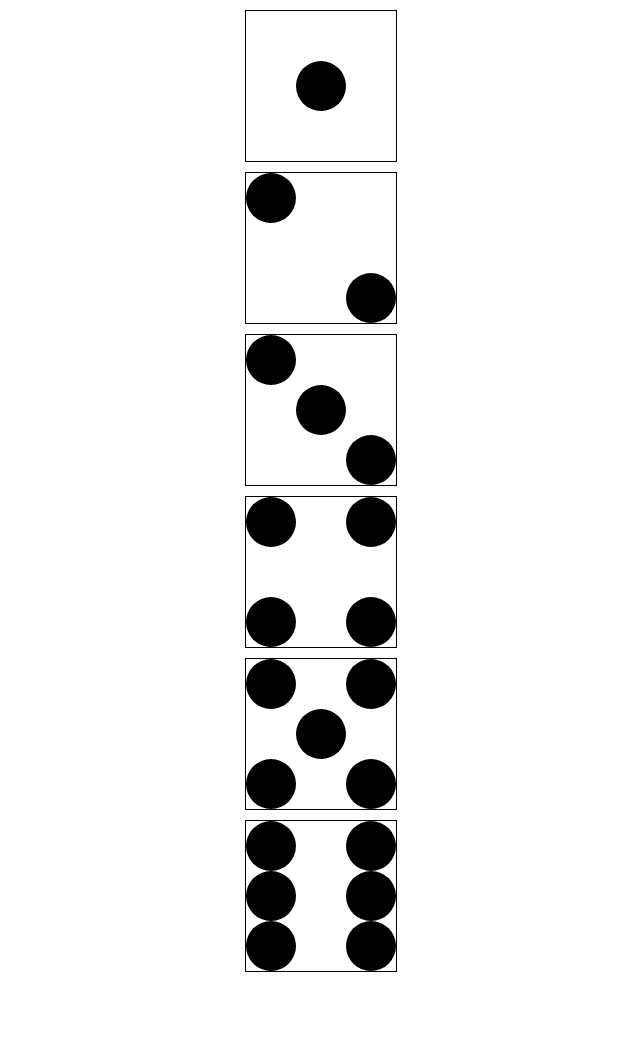
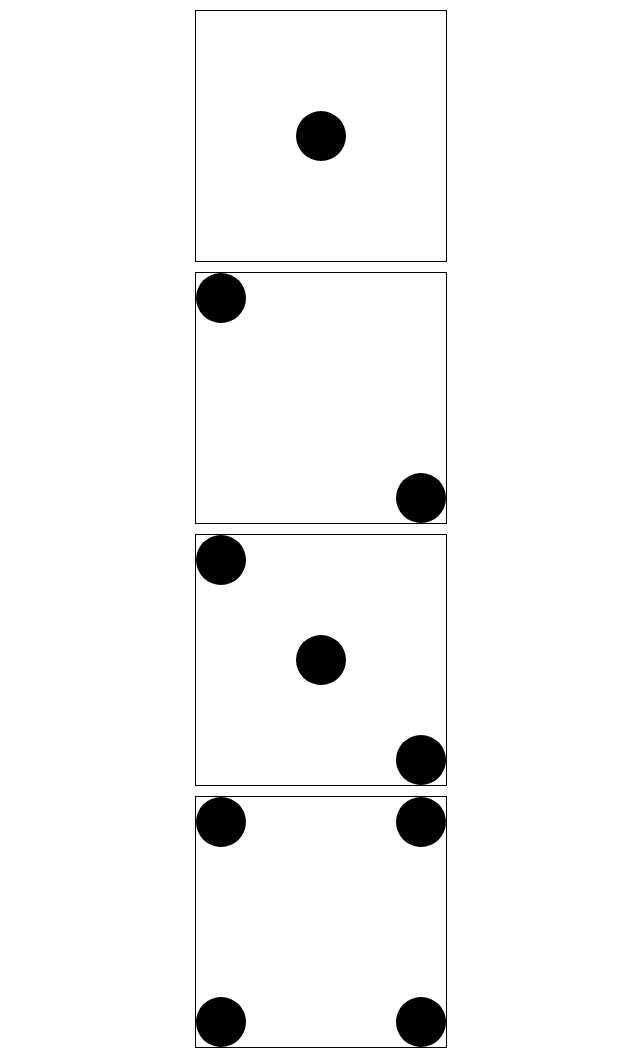
Before and after one commit to geekwise-juston-miller/dice, a plain HTML site: page index.html in a window 1280 px wide. Shown: the top 1051 px of the page, without its empty margins (319-959 px from the left). Before the commit the page ends 972 px from the top, so only its background shows below. Drawn offline with Linux system fonts and the light colour scheme.

Commit message:
update 2:33pm

```diff
--- a/css/style.css
+++ b/css/style.css
@@ -10,8 +10,8 @@ div{
 
     margin: 0 auto;
     padding: 0;
-    width: 15rem;
-    height: 15rem;
+    width: 25rem;
+    height: 25rem;
     border: .05rem solid #000000;
     margin-top: 1rem;
 }
@@ -41,6 +41,7 @@ div{
     background-color: #000000;
     display: block;
     border-radius: 5rem;
+    clear: both;
     float: left;
 }
 
@@ -56,9 +57,9 @@ div{
     display: block;
     border-radius: 5rem;
     float: right;
-    top:50%;
+    clear: both;
+    top: 50%;
     transform: translateY(50%);
-
 }
 
 /* used on dice 3,4,5,6 */
@@ -73,15 +74,15 @@ div{
     display: block;
     border-radius: 5rem;
     top: 50%;
-    transform: translateY(50%);
-    clear:inherit;
+    transform: translateY(-50%);
+    clear:both;
 }
 
 /* used on dice 4,5,6 */
 
 .four-t-right{
     position:relative;
-    margin: 0 auto;
+    margin: 0;
     padding: 0;
     width: 5rem;
     height: 5rem;
@@ -89,9 +90,9 @@ div{
     display: block;
     border-radius: 5rem;
     float: right;
-    top: -50%;
-    transform: translateY(50%);
-    clear: all;
+    top:-50%;
+    transform: translateY(-50%);
+    clear:both;
 }
 
 #five-only{
@@ -103,6 +104,9 @@ div{
     background-color: #000000;
     display: block;
     border-radius: 5rem;
+    clear: both;
+    top: -50%;
+    transform: translateY(50%);
 
 }
 
@@ -117,8 +121,10 @@ div{
     background-color: #000000;
     display: block;
     border-radius: 5rem;
-    clear: all;
+    clear: both;
     float: left;
+    top: -50%;
+    transform: translateY(50%);
 }
 
 #mid-cntr-six{
@@ -130,14 +136,15 @@ div{
     background-color: #000000;
     display: block;
     border-radius: 5rem;
-    clear:inherit;
-    transform: translateX(-50%);
-    left:50%;
+    clear:both;
+    top: -50%;
+    transform: translateY(-50%);
+    float: right;
 }
 
 
 
-@media only screen and ( max-width:700px){
+@media only screen and ( max-width:800px){
 
     .top{
         margin: 0 auto;
```
